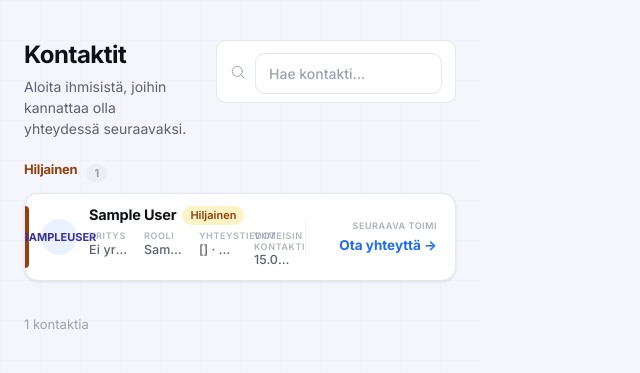
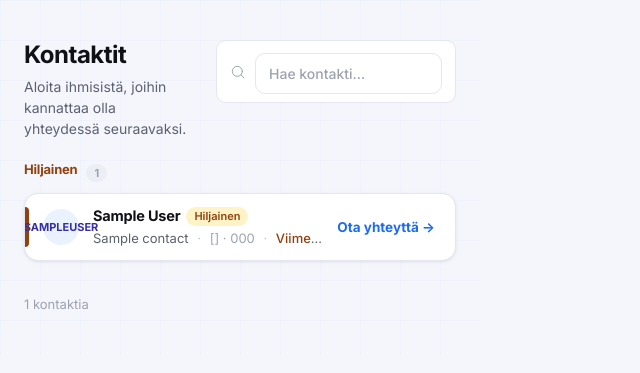
Before and after one commit to flowlyconnect-debug/flowleads-crm, a Python web app: template app/templates/companies/contacts.html in a window 1280 px wide. Shown: the top 373 px of the page, without its empty margins (0-640 px from the left). Run offline with Jinja, Linux system fonts and the light colour scheme; the template is opened without the code that fills it: most values are stand-ins (such as "Sample title", 1, 10 or a date in 2020).

Commit message:
Refine companies and contacts lists into card-style rows with meta lines.
Remove the focus banner and table-like fact columns so both views read as prioritized worklists aligned with the leads layout.

Co-authored-by: Cursor <cursoragent@cursor.com>

```diff
--- a/app/static/css/companies.css
+++ b/app/static/css/companies.css
@@ -8,7 +8,7 @@
   flex-direction: column;
   gap: 0;
   width: 100%;
-  max-width: none;
+  max-width: 1120px;
 }
 
 /* --------------------------------------------------------------------------
@@ -243,92 +205,37 @@
   flex-wrap: wrap;
 }
 
-.companies-focus-row__opp {
-  display: inline-flex;
-  align-items: center;
-  padding: 2px 8px;
-  border-radius: 9999px;
-  font-size: 11px;
-  font-weight: 700;
-  color: var(--color-accent-emphasis);
-  background: color-mix(in srgb, var(--color-accent-soft) 65%, transparent);
-  border: 1px solid color-mix(in srgb, var(--color-accent) 14%, transparent);
-  white-space: nowrap;
-}
-
-.companies-focus-row__facts,
-.contacts-focus-row__facts {
-  display: grid;
-  grid-template-columns: repeat(4, minmax(0, 1fr));
-  gap: 2px 16px;
-  margin: 0;
-}
-
-.companies-focus-row__fact,
-.contacts-focus-row__fact {
-  min-width: 0;
-}
-
-.companies-focus-row__fact dt,
-.contacts-focus-row__fact dt {
-  margin: 0;
-  font-size: 9px;
-  font-weight: 600;
-  letter-spacing: 0.07em;
-  text-transform: uppercase;
-  color: var(--color-text-muted);
-  opacity: 0.8;
-  line-height: 1.2;
-}
-
-.companies-focus-row__fact dd,
-.contacts-focus-row__fact dd {
-  margin: 0;
-  font-size: 12.5px;
-  font-weight: 500;
-  line-height: 1.25;
+.crm-registry-row__meta {
+  margin: 4px 0 0;
+  font-size: 13px;
+  line-height: 1.35;
   color: var(--color-text-secondary);
   white-space: nowrap;
   overflow: hidden;
   text-overflow: ellipsis;
 }
 
-.crm-focus-fact__value--empty {
-  color: color-mix(in srgb, var(--color-text-muted) 55%, transparent);
-  font-weight: 400;
-  font-size: 12px;
-  letter-spacing: 0.01em;
+.crm-registry-row__meta-sep {
+  margin: 0 5px;
+  color: var(--color-text-muted);
+  opacity: 0.65;
 }
 
-.companies-focus-row__value-hint {
-  margin: 5px 0 0;
-  font-size: 10.5px;
-  color: color-mix(in srgb, var(--color-text-muted) 80%, transparent);
+.crm-registry-row__meta-quiet {
+  color: color-mix(in srgb, var(--color-text-muted) 75%, transparent);
   font-weight: 400;
 }
 
-.companies-focus-row__cta {
+.companies-focus-row__trail,
+.contacts-focus-row__trail {
   display: flex;
-  flex-direction: column;
-  align-items: flex-end;
-  justify-content: center;
-  gap: 2px;
+  align-items: center;
+  gap: 8px;
   flex-shrink: 0;
-  min-width: 140px;
-  padding-left: 8px;
-  border-left: 1px solid var(--color-border-light);
 }
 
-.companies-focus-row__cta-label {
-  font-size: 9px;
-  font-weight: 600;
-  letter-spacing: 0.06em;
-  text-transform: uppercase;
-  color: var(--color-text-muted);
-  opacity: 0.85;
-}
-
-.companies-focus-row__next {
+.companies-focus-row__next,
+.contacts-focus-row__next {
   display: inline-flex;
   align-items: center;
   gap: 6px;
@@ -514,11 +420,10 @@
 }
 
 .contacts-focus-row {
-  display: grid;
-  grid-template-columns: 4px auto 1fr auto;
-  align-items: stretch;
-  gap: 0 12px;
-  padding: 12px 18px 12px 0;
+  display: flex;
+  align-items: center;
+  gap: 0 14px;
+  padding: 13px 20px 13px 0;
   border-top: 1px solid var(--color-border-light);
   transition: background 120ms ease;
 }
@@ -529,6 +434,8 @@
 
 .contacts-focus-row__accent {
   width: 4px;
+  align-self: stretch;
+  flex-shrink: 0;
   border-radius: 0 4px 4px 0;
   background: transparent;
 }
@@ -557,8 +464,8 @@
 }
 
 .contacts-focus-row__body {
+  flex: 1;
   min-width: 0;
-  align-self: center;
 }
 
 .contacts-focus-row__head {
@@ -566,7 +473,6 @@
   align-items: center;
   flex-wrap: wrap;
   gap: 6px;
-  margin-bottom: 6px;
 }
 
 .contacts-focus-row__name {
@@ -577,41 +483,8 @@
   color: var(--color-text-primary);
 }
 
-.contacts-focus-row__cta {
-  display: flex;
-  flex-direction: column;
-  align-items: flex-end;
-  justify-content: center;
-  gap: 2px;
-  flex-shrink: 0;
-  min-width: 132px;
-  padding-left: 8px;
-  border-left: 1px solid var(--color-border-light);
-  align-self: center;
-}
-
-.contacts-focus-row__cta-label {
-  font-size: 9px;
-  font-weight: 600;
-  letter-spacing: 0.06em;
-  text-transform: uppercase;
-  color: var(--color-text-muted);
-  opacity: 0.85;
-}
-
-.contacts-focus-row__next {
-  display: inline-flex;
-  align-items: center;
-  gap: 6px;
-  font-size: 13.5px;
-  font-weight: 700;
-  color: var(--color-accent);
-  white-space: nowrap;
-  transition: gap 120ms ease;
-}
-
 .crm-contact-row__company-link {
-  color: var(--color-text-secondary);
+  color: inherit;
   text-decoration: none;
 }
 
--- a/app/templates/companies/contacts.html
+++ b/app/templates/companies/contacts.html
@@ -50,44 +50,40 @@
         {% endif %}
       </div>
 
-      <dl class="contacts-focus-row__facts">
-        <div class="contacts-focus-row__fact">
-          <dt>Yritys</dt>
-          <dd{% if not company %} class="crm-focus-fact__value--empty"{% endif %}>
+      {% set ns = namespace(sep=false) %}
+      <p class="crm-registry-row__meta">
         {% if company %}
+        <span>
           {% if company_url %}
           <a href="{{ company_url }}" class="crm-contact-row__company-link" onclick="event.stopPropagation()">{{ company.name }}</a>
           {% else %}
           {{ company.name }}
           {% endif %}
-            {% else %}
-              Ei yritystä
+        </span>
+        {% set ns.sep = true %}
         {% endif %}
-          </dd>
-        </div>
-        <div class="contacts-focus-row__fact">
-          <dt>Rooli</dt>
-          <dd{% if not c.title %} class="crm-focus-fact__value--empty"{% endif %}>{{ c.title or "—" }}</dd>
-        </div>
-        <div class="contacts-focus-row__fact">
-          <dt>Yhteystiedot</dt>
-          <dd class="crm-contact-row__contact-info{% if not c.email and not c.phone %} crm-focus-fact__value--empty{% endif %}">
+        {% if c.title %}
+        {% if ns.sep %}<span class="crm-registry-row__meta-sep" aria-hidden="true">·</span>{% endif %}
+        <span>{{ c.title }}</span>
+        {% set ns.sep = true %}
+        {% endif %}
+        {% if c.email or c.phone %}
+        {% if ns.sep %}<span class="crm-registry-row__meta-sep" aria-hidden="true">·</span>{% endif %}
+        <span class="crm-contact-row__contact-info">
           {% if c.email %}{{ c.email }}{% endif %}
           {% if c.email and c.phone %} · {% endif %}
-            {% if c.phone %}{{ c.phone }}{% else %}{% if not c.email %}—{% endif %}{% endif %}
-          </dd>
-        </div>
-        <div class="contacts-focus-row__fact contacts-focus-row__fact--activity">
-          <dt>Viimeisin kontakti</dt>
-          <dd class="{% if not c.updated_at %}crm-focus-fact__value--empty{% elif is_quiet %}crm-registry-row__meta-time--warn{% else %}crm-registry-row__meta-time--muted{% endif %}">
-            {% if c.updated_at %}{{ c.updated_at.strftime('%d.%m.%Y') }}{% else %}Ei kontaktia{% endif %}
-          </dd>
-        </div>
-      </dl>
+          {% if c.phone %}{{ c.phone }}{% endif %}
+        </span>
+        {% set ns.sep = true %}
+        {% endif %}
+        {% if c.updated_at %}
+        {% if ns.sep %}<span class="crm-registry-row__meta-sep" aria-hidden="true">·</span>{% endif %}
+        <span class="{% if is_quiet %}crm-registry-row__meta-time--warn{% else %}crm-registry-row__meta-time--muted{% endif %}">Viimeisin kontakti {{ c.updated_at.strftime('%d.%m.%Y') }}</span>
+        {% endif %}
+      </p>
     </div>
 
-    <div class="contacts-focus-row__cta">
-      <span class="contacts-focus-row__cta-label">Seuraava toimi</span>
+    <div class="contacts-focus-row__trail">
       <span class="contacts-focus-row__next">{{ next_action }} →</span>
     </div>
   </article>
```
Also changed, not shown: other parts of app/static/css/companies.css (+14 -81 lines), app/templates/companies/index.html (+41 -49 lines). Lines whose indentation alone changed are shown as unchanged.
